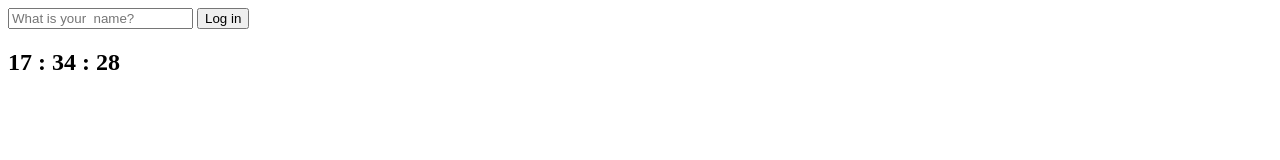
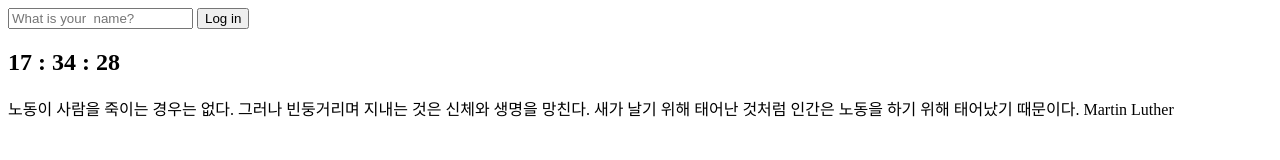
Before and after one commit to kchany/vanilla-js-chrome-app, a plain HTML site: page index.html in a window 1280 px wide. Drawn offline with Linux system fonts and the light colour scheme.

Commit message:
Create quotes.js Update index.html (웹 페이지에 랜덤으로 명언 나타내기 추가)

```diff
--- a/index.html
+++ b/index.html
@@ -1,7 +1,7 @@
 <!--
 작성자 : Chany
 작성 시작일 : 22. 03. 15
-최종 수정일 : 22. 03. 18
+최종 수정일 : 22. 03. 19
 -->
 
 <!DOCTYPE html>
@@ -17,7 +17,12 @@
     </form>
     <h2 id="clock">00 : 00 : 00</h2>
     <h1 id="greeting" class="hidden">Hello</h1>
+    <div id="quote">
+      <span></span>
+      <span></span>
+    </div>
     <script src="/js/greetings.js"></script>
     <script src="/js/clock.js"></script>
+    <script src="/js/quotes.js"></script>
   </body>
 </html>
--- a/js/clock.js
+++ b/js/clock.js
@@ -1,6 +1,6 @@
 /*
 작성자 : Chany
-작성 시작일 : 22. 03. 15
+작성 시작일 : 22. 03. 18
 최종 수정일 : 22. 03. 18
 */
 
--- /dev/null
+++ b/js/quotes.js
@@ -0,0 +1,103 @@
+/*
+작성자 : Chany
+작성 시작일 : 22. 03. 19
+최종 수정일 : 22. 03. 19
+*/
+
+// 웹 페이지에 보여줄 명언 배열 생성 (배열 내부에 객체를 가지고 있는 객체 배열 형태)
+const quotes = [
+  {
+    quote: '성공한 사람이 아니라 가치있는 사람이 되기위해 힘쓰라.',
+    author: 'Albert Einstein',
+  },
+  {
+    quote: '게으름은 즐겁지만 괴로운 상태다. 우리는 행복해지기 위해서 무엇인가를 하고 있어야 한다.',
+    author: 'Mohandas Karamchand Gandhi',
+  },
+  {
+    quote:
+      '아무 하는 일 없이 시간을 허비하지 않겠다고 맹세하라. 우리가 항상 뭔가를 한다면 놀라우리만치 많은 일을 해낼 수 있다.',
+    author: 'Thomas Jefferson',
+  },
+  {
+    quote: '끊임없이 노력하라. 체력이나 지능이 아니라 노력이야말로 잠재력의 자물쇠를 푸는 열쇠다.',
+    author: 'Sir Winston Leonard Spencer-Churchill',
+  },
+  {
+    quote: '나는 실패한 적이 없다. 그저 작동하지 않는 만 개의 방법을 발견했을 뿐이다.',
+    author: 'Thomas Alva Edison',
+  },
+  {
+    quote: '하늘은 스스로 돕는자를 돕는다.',
+    author: '맹자',
+  },
+  {
+    quote: '인내와 끈기와 피나는 노력은 성공을 안겨주는 무적불패의 조합이다.',
+    author: 'Napoleon Hill',
+  },
+  {
+    quote:
+      '탁월하다는 것을 아는 것만으로는 충분치 않으며, 탁월해지기 위해, 이를 발휘하기 위해 노력해야한다.',
+    author: 'Aristotle',
+  },
+  {
+    quote: '신은 우리가 성공할 것을 요구하지 않는다. 우리가 노력할 것을 요구할 뿐이다.',
+    author: 'Mother Teresa Bojaxhiu',
+  },
+  {
+    quote: '천재는 1%의 영감과 99%의 노력이다.',
+    author: 'Thomas Alva Edison',
+  },
+  {
+    quote:
+      '멋진 아이디어가 떠올랐다면 그것에 몰두하라. 멋지게 실현할 때까지 그것을 끈질기게 물고 늘어져라.',
+    author: "Walter Elias 'Walt' Disney",
+  },
+  {
+    quote:
+      '천재성은 하늘이 주신 인내심이다. 천재성은 나 역시 가질 수 없지만, 인내심은 모두가 가질 수 있다.',
+    author: 'Thomas Woodrow Wilson',
+  },
+  {
+    quote: '훌륭한 평판을 받는 법은 자신이 드러내고자 하는 모습이 되도록 노력하는 것이다.',
+    author: 'Socrates',
+  },
+  {
+    quote: '지옥을 겪고 있다면 계속 겪어 나가라',
+    author: 'Sir Winston Leonard Spencer-Churchill',
+  },
+  {
+    quote:
+      '세상에서 가장 중요한 일들 대부분은 아무도 도와주지 않을 때에도 계속 노력한 사람들에 의해 이루어졌다.',
+    author: 'Dale Breckenridge Carnegie',
+  },
+  {
+    quote: '게으르고 나태한 사람은 죽음에 이르고, 애써 노력하는 사람은 죽는 법이 없다.',
+    author: '법구경',
+  },
+  {
+    quote: '재주가 비상하고 뛰어나더라도 노력하지 않으면 쓸모없는 것이다.',
+    author: 'Michel Eyquem de Montaigne',
+  },
+  {
+    quote:
+      '노동이 사람을 죽이는 경우는 없다. 그러나 빈둥거리며 지내는 것은 신체와 생명을 망친다. 새가 날기 위해 태어난 것처럼 인간은 노동을 하기 위해 태어났기 때문이다.',
+    author: 'Martin Luther',
+  },
+  {
+    quote:
+      '노력은 수단이 아니라 그 자체가 목적이다. 노력하는 것 자체에 보람을 느낀다면 누구든지 인생의 마지막 시점에서 미소를 지을 수 있을 것이다.',
+    author: 'Lev Nicolayevich Tolstoy',
+  },
+];
+
+// HTML 요소 가져오기
+const quote = document.querySelector('#quote span:first-child');
+const author = document.querySelector('#quote span:last-child');
+
+// 명언을 랜덤으로 가져오기 위해서 Math.random()에 배열의 길이를 곱한 수 만큼을 정수로 얻고, 해당 배열에 정수번째 원소에 접근
+const todaysQuote = quotes[Math.floor(Math.random() * quotes.length)];
+
+// HTML에 텍스트 삽입
+quote.innerText = todaysQuote.quote;
+author.innerText = todaysQuote.author;
```
